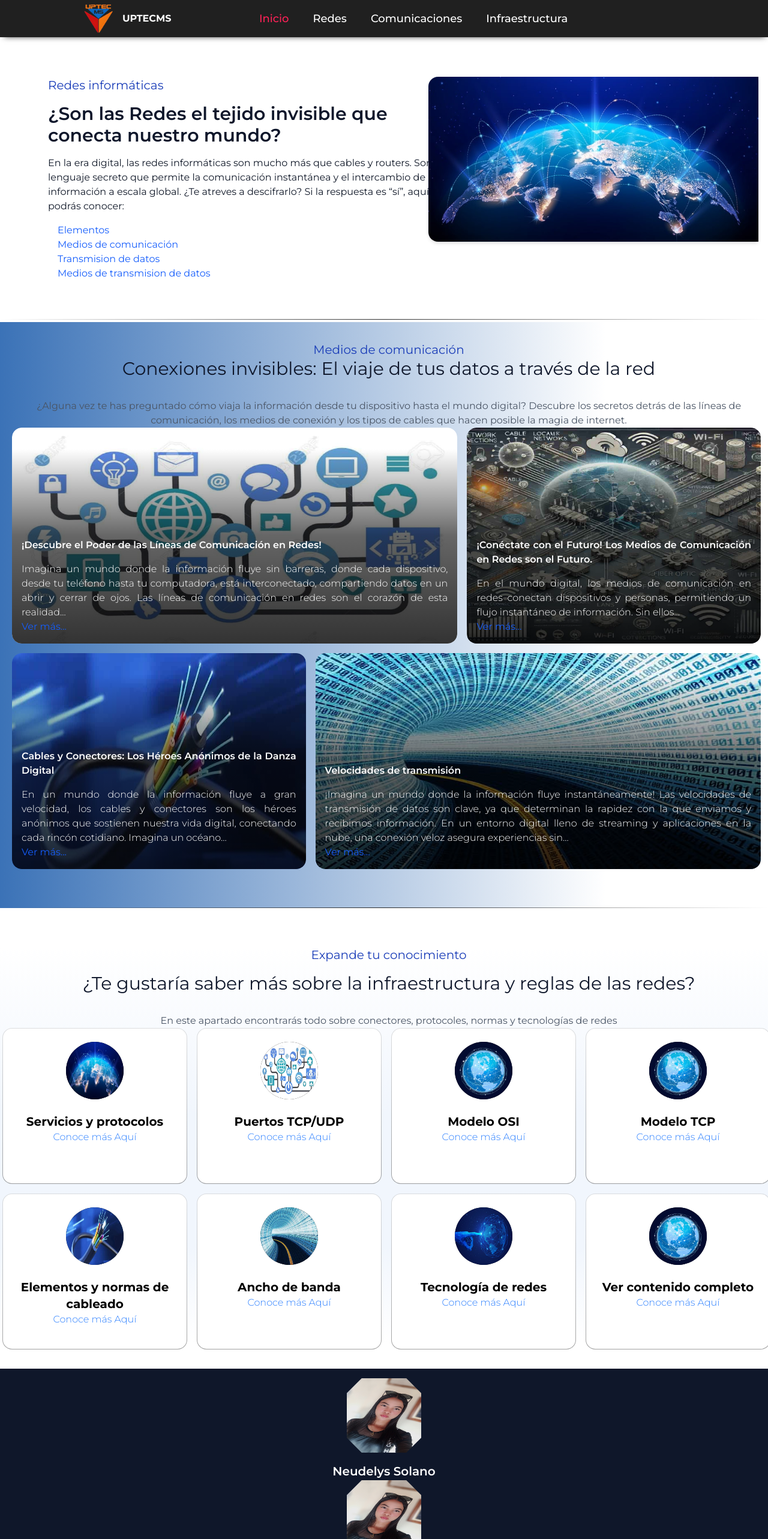
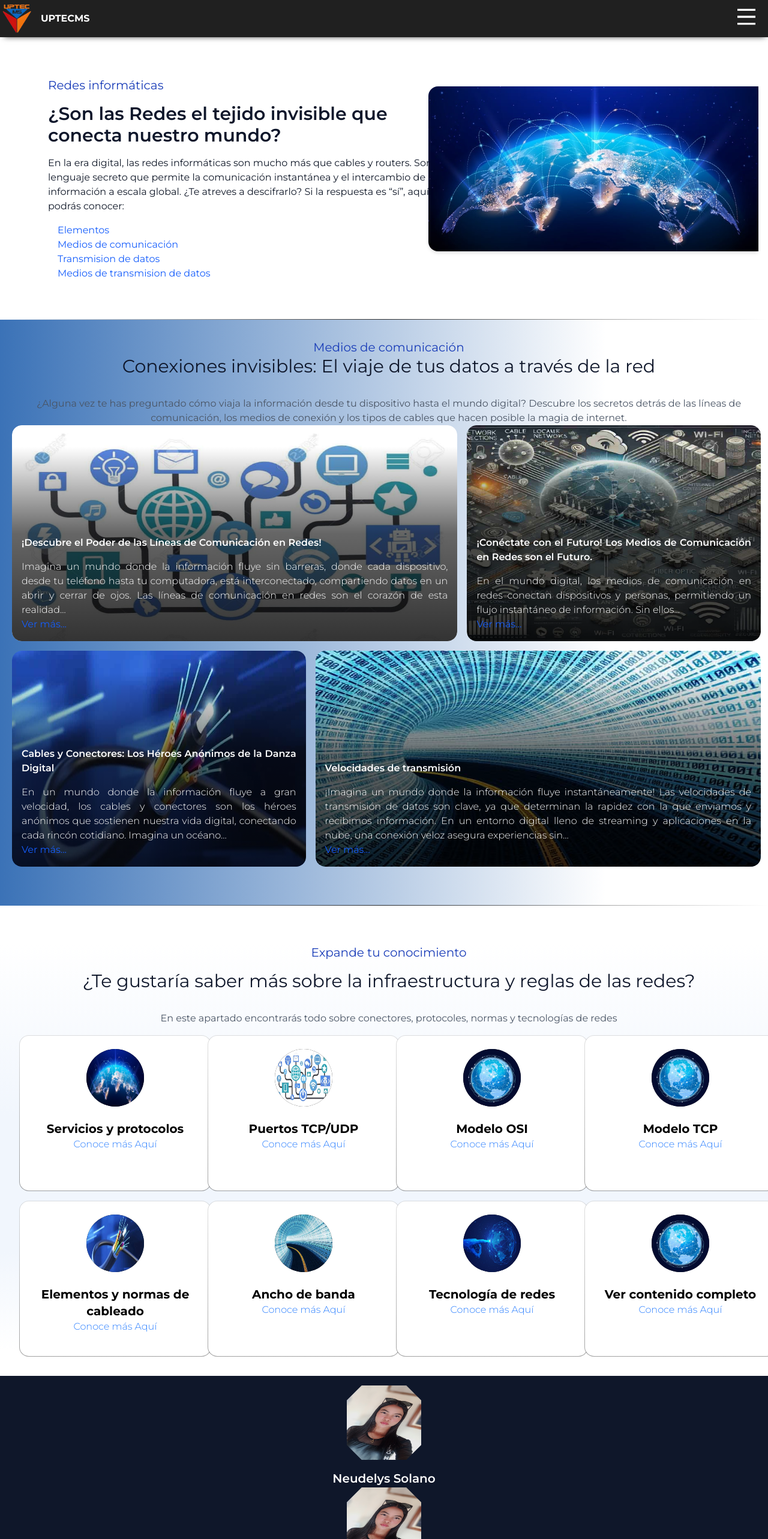
Before and after one commit to 30Bkr/NVPortafolio, a Next.js app: page / in a window 1280 px wide. Shown: the top 2566 px of the page at 60% size. Built offline with nearby package versions, Linux system fonts and the light colour scheme; a web font is replaced by a local one.

Commit message:
terminamos navbar

```diff
--- a/src/app/page.module.css
+++ b/src/app/page.module.css
@@ -52,7 +52,7 @@
 }
 @media  (max-width: 1299px) {
   .contenedor{
-    margin: 4px;
+    margin: 0 4px;
     width: 100%;
   }
   .cajon{
--- a/src/components/cards/Cards.jsx
+++ b/src/components/cards/Cards.jsx
@@ -7,13 +7,13 @@ import Link from 'next/link'
 export const Cards = () => {
   return (
     <div className={`w-full h-full ${styles.bag}`}>
-      <div className={`${styles.contenedor}`}>
+      <div className={`${styles.contenedor} px-5`}>
         <div className={`${styles.cajon}`}>
           <h2 className='text-xl text-blue-800 mb-4'>Expande tu conocimiento</h2>
           <p className='text-3xl text-slate-900 mb-8'>¿Te gustaría saber más sobre la infraestructura y reglas de las redes?</p>
           <p className='text-gray-600'>En este apartado encontrarás todo sobre conectores, protocoles, normas y tecnologías de redes</p>
         </div>
-        <div className='lg:grid lg:grid-cols-4 lg:gap-4 flex flex-col gap-4'>
+        <div className='lg:grid lg:grid-cols-4 lg:gap-4 flex flex-col items-center gap-4 mt-4'>
           <Link href={'/infraestructura/#Servicios'}>
             <CardsItems title={'Servicios y protocolos'} image={'/internet.jpg'}/>
           </Link>
--- a/src/components/cards/cardsItem.module.css
+++ b/src/components/cards/cardsItem.module.css
@@ -13,3 +13,10 @@
   box-shadow: 0px 26px 34px rgba(0, 0, 0, 0.54);
   transform: translate(-1px, -8px);
 }
+@media  (max-width: 1299px) {
+  .card{
+    width: 320px;
+    height: 260px;
+    margin:0 8px;
+  }
+}
--- a/src/components/header/Header.jsx
+++ b/src/components/header/Header.jsx
@@ -1,17 +1,28 @@
 'use client'
-import React from 'react'
+import React, { useState } from 'react'
 import styles from './Header.module.css'
 import Image from 'next/image'
 import Perfil from '../perfil/Perfil'
 import { usePathname } from 'next/navigation'
 import Link from 'next/link'
+import { RiMenuFill } from "react-icons/ri";
 
 const Header = () => {
     const pathname = usePathname()
+    const [clic, setClic] = useState(false)
+    const handleClic = () => {
+      setClic(!clic)
+      console.log(clic)
+    }
 
   return (
+      <div className={`flex items-center ${styles.header}`}>
+        <div className='absolute lg:block right-4'>
+          <button onClick={() => {handleClic()}}>
+            <RiMenuFill  className='w-10 h-10'/>
 
-      <div className={`flex items-center ${styles.header}`}>
+          </button>
+        </div>
         <div className='flex items-center w-68'>
           <Image
             src={'/logo.png'}
@@ -21,30 +32,28 @@ const Header = () => {
           />
           <p className='text-center ml-4 font-bold'>UPTECMS</p>
         </div>
-        <ul className='flex'>
+        <ul className={`lg:${styles.nav} ${clic? styles.nav: 'hidden'} `}>
           <Link href={'/'} className={`${pathname  === '/' ? 'text-rose-500' : ''}`}>
             <li className='mx-5'>
               <button className='cursor-pointer  hover:text-rose-500  font-medium text-[18px]'>Inicio</button>
             </li>
           </Link>
-
           <Link href={'/redes'} className={`${pathname  === '/redes' ? 'text-rose-500' : ''}`}>
             <li className='mx-5 cursor-pointer'>
               <button className='cursor-pointer  hover:text-rose-500  font-medium text-[18px]'>Redes</button>
             </li>
           </Link>
-
           <Link href={'/comunicaciones'} className={`${pathname  === '/comunicaciones' ? 'text-rose-500' : ''}`}>
             <li className='mx-5 cursor-pointer'>
               <button className='cursor-pointer  hover:text-rose-500  font-medium text-[18px]'>Comunicaciones</button>
             </li>
           </Link>
           <Link href={'/infraestructura'} className={`${pathname  === '/infraestructura' ? 'text-rose-500' : ''}`}>
-            <li className='mx-5 cursor-pointer'>
+            <li className='lg:mx-5 mb-4 cursor-pointer'>
+
               <button className='cursor-pointer  hover:text-rose-500  font-medium text-[18px]'>Infraestructura</button>
             </li>
           </Link>
-
         </ul>
       </div>
     // <div className={`grid grid-flow-col grid-rows-3 h-44 text-slate-800 bg-slate-100 ${styles.font}` }>
--- a/src/components/header/Header.module.css
+++ b/src/components/header/Header.module.css
@@ -14,6 +14,9 @@
 .this{
   padding: 0px 200px 0px 200px;
 }
+.nav{
+  display: flex;
+}
 @keyframes blur {
   to{
     z-index: 100;
@@ -24,18 +27,24 @@
     backdrop-filter: blur(10px);
   }
 }
-/* .header2{
-  width: 100%;
-  padding: 0px 200px 0px 200px;
-  animation: blur2 linear both ;
-  animation-timeline: scroll();
-  animation-range: 0 232px;
+@media  (max-width: 1299px) {
+  .header{
+    padding: 0 4px;
+    animation: none;
+  }
+  .nav{
+    margin: 0;
+    display: flex;
+    flex-direction: column;
+    position: absolute;
+    top: 61px;
+    left: -0px;
+    width: 100vw;
+    transition: all .6s ease-in-out;
+    text-align: center;
+    background: rgb(32, 32, 32);
+  }
+  .nav li{
+    padding: 8px 0;
+  }
 }
-@keyframes blur2 {
-  to{
-    box-shadow: 0px 5px 50px -5px rgba(0,0,0,.1);
-    box-shadow: 0px 0px 0px 1px rgba(0,0,0,.3);
-    background: rgba(0,0,0,.3);
-    backdrop-filter: blur(10px);
-  }
-} */
--- a/src/components/redes/Redes.jsx
+++ b/src/components/redes/Redes.jsx
@@ -28,7 +28,7 @@ const Redes = () => {
             </Link>
           </ul>
         </div>
-        <div className='lg:absolute lg:right-0 px-4 rounded-'>
+        <div className='lg:absolute lg:right-0 px-4 mt-4 rounded-'>
           <Image
             src={'/internet.jpg'}
             height={480}
```
Also changed, not shown: package.json (+4 -3 lines), 1 other file (tests, documents, lock files or other folders).
